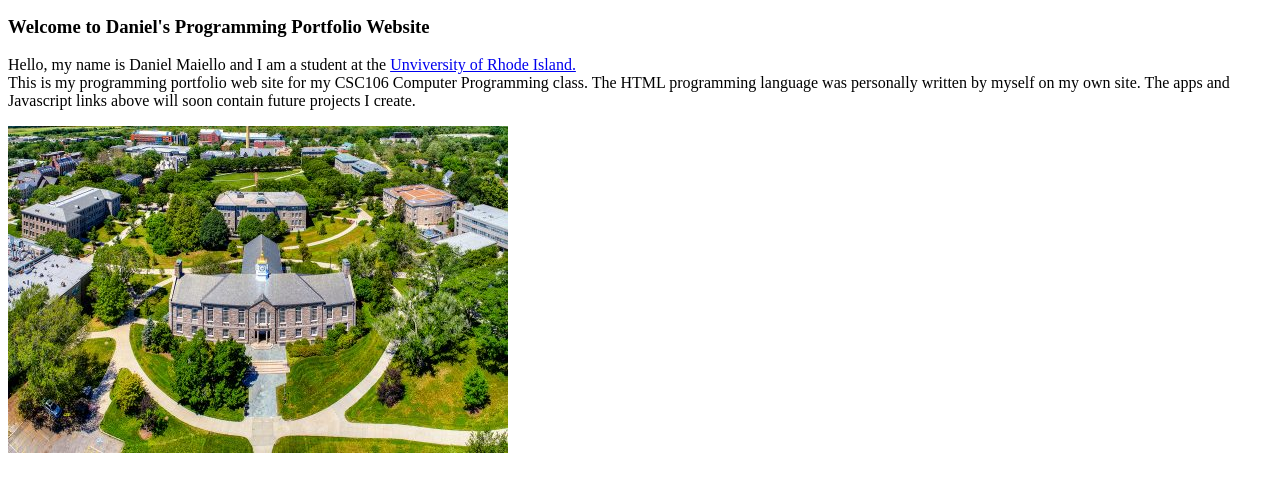
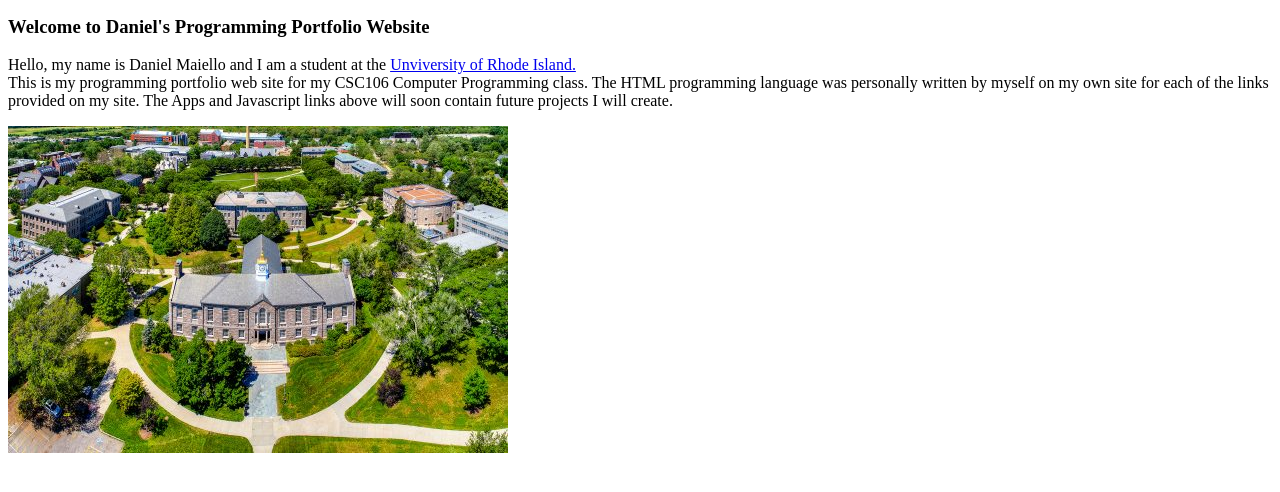
Before and after one commit to dan-maiello/dan-maiello.github.io, a plain HTML site: page index.html in a window 1280 px wide. Shown: the part 260-752 px from the top of the page. Drawn offline with Linux system fonts and the light colour scheme.

Commit message:
Update index.html

```diff
--- a/index.html
+++ b/index.html
@@ -22,8 +22,8 @@
 
         <p> Hello, my name is Daniel Maiello and I am a student at the <a href="https://online.uri.edu/online"> Unviversity of Rhode Island.</a>
             <br>This is my programming portfolio web site for my CSC106 Computer Programming class.
-            The HTML programming language was personally written by myself on my own site.
-            The apps and Javascript links above will soon contain future projects I create.</p>
+            The HTML programming language was personally written by myself on my own site for each of the links provided on my site.
+            The Apps and Javascript links above will soon contain future projects I will create.</p>
         <img src="uri_image.jpg" alt="University of Rhode Island Kingstown campus">
     </body>
 </html>
```
